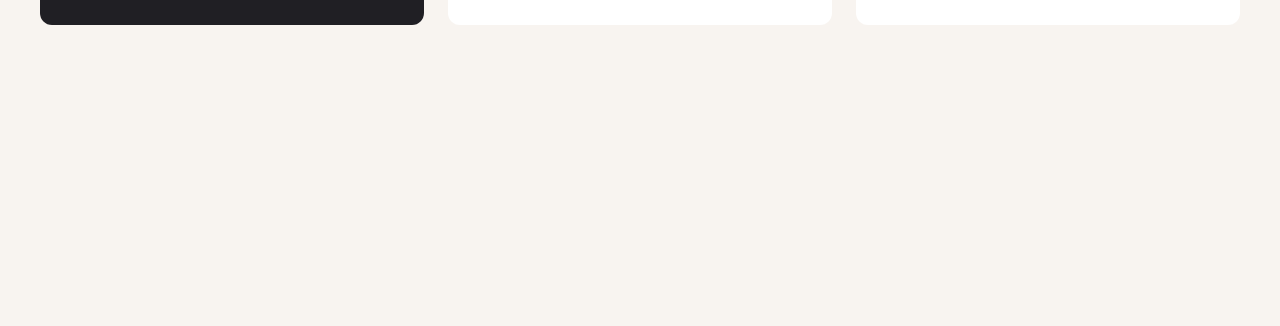
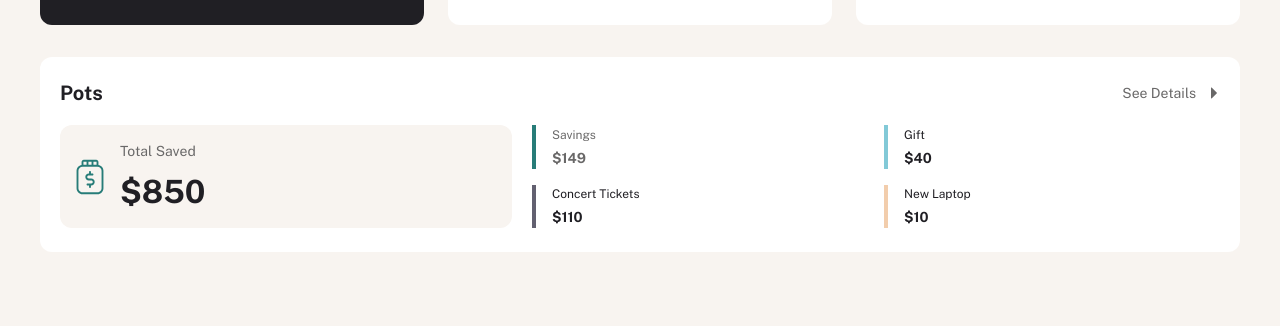
Before and after one commit to emerald-nomad/personal-finance-app, a Next.js app: page /dashboard in a window 1280 px wide. Shown: the part 177-503 px from the top of the page. Built offline with nearby package versions, Linux system fonts and the light colour scheme.

Commit message:
overview pots

```diff
--- a/app/_components/Button/button.module.scss
+++ b/app/_components/Button/button.module.scss
@@ -1,6 +1,6 @@
 .button {
   display: flex;
-  width: 100%;
+  // width: 100%;
   padding: var(--spacing-200, 16px);
   justify-content: center;
   align-items: center;
@@ -8,6 +8,7 @@
   cursor: pointer;
   border-radius: var(--spacing-100, 8px);
   border: 1px solid;
+  text-decoration: none;
 
   &.primary {
     background: var(--color-grey-900, #201f24);
--- a/app/_components/Button/button.tsx
+++ b/app/_components/Button/button.tsx
@@ -2,22 +2,46 @@ import { ButtonHTMLAttributes } from "react";
 import clsx from "clsx";
 import styles from "./button.module.scss";
 import IconCaretDown from "@/images/icon-caret-down.svg";
+import Link from "next/link";
 
 interface ButtonProps extends ButtonHTMLAttributes<HTMLButtonElement> {
   color?: "primary" | "secondary" | "tertiary" | "destroy";
+  className?: string;
+  as?: "link" | "buton";
+  href?: string;
 }
 
-export function Button({ children, color = "primary" }: ButtonProps) {
-  return (
+export function Button({
+  children,
+  color = "primary",
+  className,
+  as = "buton",
+  href = "",
+}: ButtonProps) {
+  return as == "buton" ? (
     <button
       className={clsx([
         styles.button,
         styles[color],
         color === "tertiary" ? "text-preset-4" : "text-preset-4-bold",
+        className,
       ])}
     >
       {children}
       {color === "tertiary" && <IconCaretDown />}
     </button>
+  ) : (
+    <Link
+      className={clsx([
+        styles.button,
+        styles[color],
+        color === "tertiary" ? "text-preset-4" : "text-preset-4-bold",
+        className,
+      ])}
+      href={href as string}
+    >
+      {children}
+      {color === "tertiary" && <IconCaretDown />}
+    </Link>
   );
 }
--- a/app/auth/login/login.module.scss
+++ b/app/auth/login/login.module.scss
@@ -35,3 +35,7 @@
 .link {
   color: var(--color-grey-900, #201f24);
 }
+
+.button {
+  width: 100%;
+}
--- a/app/auth/login/page.tsx
+++ b/app/auth/login/page.tsx
@@ -12,7 +12,7 @@ export default function Page() {
         <Input id="email" label="Email" />
         <PasswordInput id="password" label="Password" />
       </div>
-      <Button>Login</Button>
+      <Button className={styles["button"]}>Login</Button>
       <p className={clsx([styles["text"], "text-preset-4"])}>
         Need to create an account?{" "}
         <Link
--- a/app/auth/signup/page.tsx
+++ b/app/auth/signup/page.tsx
@@ -17,7 +17,7 @@ export default function Page() {
           helperText="Passwords must be at least 8 characters"
         />
       </div>
-      <Button>Create Account</Button>
+      <Button className={styles["button"]}>Create Account</Button>
       <p className={clsx([styles["text"], "text-preset-4"])}>
         Already have an account?{" "}
         <Link
--- a/app/auth/signup/signup.module.scss
+++ b/app/auth/signup/signup.module.scss
@@ -39,3 +39,7 @@
 .link {
   color: var(--color-grey-900, #201f24);
 }
+
+.button {
+  width: 100%;
+}
--- /dev/null
+++ b/app/dashboard/_components/Pots/index.ts
@@ -0,0 +1 @@
+export * from "./pots";
--- /dev/null
+++ b/app/dashboard/_components/Pots/pots.module.scss
@@ -0,0 +1,115 @@
+@use "../../../mixins" as *;
+
+.pots {
+  display: flex;
+  padding: var(--spacing-300, 24px) var(--spacing-250, 20px);
+  flex-direction: column;
+  align-items: flex-start;
+  gap: var(--spacing-250, 20px);
+  align-self: stretch;
+  border-radius: var(--spacing-150, 12px);
+  background: var(--color-white, #fff);
+}
+
+.heading {
+  display: flex;
+  justify-content: space-between;
+  align-items: center;
+  align-self: stretch;
+}
+
+.content {
+  display: flex;
+  flex-direction: column;
+  justify-content: center;
+  align-items: flex-start;
+  gap: var(--spacing-250, 20px);
+  align-self: stretch;
+
+  @include mq(md) {
+    // flex-direction: row;
+    justify-content: initial;
+    gap: var(--spacing-250, 20px);
+    display: grid;
+    grid-template-columns: repeat(5, 1fr);
+  }
+}
+
+.total-saved {
+  display: flex;
+  // height: 110px;
+  padding: var(--spacing-200, 16px);
+  align-items: center;
+  gap: var(--spacing-200, 16px);
+  align-self: stretch;
+  border-radius: var(--spacing-150, 12px);
+  background: var(--color-beige-100, #f8f4f0);
+
+  @include mq(md) {
+    grid-column: 1 / span 2;
+  }
+
+  &-amount {
+    display: flex;
+    flex-direction: column;
+    align-items: flex-start;
+    gap: 11px;
+
+    .title {
+      color: var(--color-grey-500, #696868);
+    }
+
+    .value {
+      color: var(--color-grey-900, #201f24);
+    }
+  }
+}
+
+.savings {
+  gap: var(--spacing-200, 16px);
+  align-self: stretch;
+  display: grid;
+  grid-template-columns: repeat(2, 1fr);
+
+  @include mq(md) {
+    grid-column: 3 / span 3;
+  }
+
+  &-micro {
+    display: flex;
+    flex-direction: column;
+    justify-content: center;
+    align-items: flex-start;
+    gap: var(--spacing-50, 4px);
+    padding-left: var(--spacing-200, 16px);
+    border-left: var(--spacing-50, 4px) solid var(--color-green, #277c78);
+
+    &.green {
+      border-left-color: var(--color-green, #277c78);
+    }
+
+    &.cyan {
+      border-left-color: var(--color-cyan, #82c9d7);
+    }
+
+    &.navy {
+      border-left-color: var(--color-navy, #626070);
+    }
+
+    &.yellow {
+      border-left-color: var(--color-yellow, #f2cdac);
+    }
+
+    span {
+      display: block;
+    }
+
+    &:nth-child(1) {
+      color: var(--color-grey-500, #696868);
+    }
+
+    &:nth-child(2) {
+      color: var(--color-grey-900, #201f24);
+    }
+  }
+}
--- /dev/null
+++ b/app/dashboard/_components/Pots/pots.tsx
@@ -0,0 +1,51 @@
+import clsx from "clsx";
+import styles from "./pots.module.scss";
+import { Button } from "@/app/_components/Button";
+import PotIcon from "@/images/icon-pot.svg";
+
+export function Pots() {
+  return (
+    <div className={clsx([styles["pots"]])}>
+      <div className={clsx([styles["heading"]])}>
+        <span className={clsx(["text-preset-2"])}>Pots</span>
+        <Button as="link" href="/dashboard/pots" color="tertiary">
+          See Details
+        </Button>
+      </div>
+      <div className={clsx([styles["content"]])}>
+        <div className={clsx([styles["total-saved"]])}>
+          <PotIcon />
+          <div className={clsx([styles["total-saved-amount"]])}>
+            <span className={clsx(["text-preset-4", styles["title"]])}>
+              Total Saved
+            </span>
+            <span className={clsx(["text-preset-1", styles["value"]])}>
+              $850
+            </span>
+          </div>
+        </div>
+        <div className={clsx([styles["savings"]])}>
+          <SavingsMicro title="Savings" value="$149" color="green" />
+          <SavingsMicro title="Gift" value="$40" color="cyan" />
+          <SavingsMicro title="Concert Tickets" value="$110" color="navy" />
+          <SavingsMicro title="New Laptop" value="$10" color="yellow" />
+        </div>
+      </div>
+    </div>
+  );
+}
+
+interface SavingsMicroProps {
+  title: string;
+  value: string;
+  color: "green" | "cyan" | "navy" | "yellow";
+}
+
+function SavingsMicro({ title, value, color }: SavingsMicroProps) {
+  return (
+    <div className={clsx([styles["savings-micro"], styles[color]])}>
+      <span className={clsx(["text-preset-5"])}>{title}</span>
+      <span className={clsx(["text-preset-4-bold"])}>{value}</span>
+    </div>
+  );
+}
--- /dev/null
+++ b/app/dashboard/overview.module.scss
@@ -0,0 +1,33 @@
+@use "../mixins" as *;
+
+.summary-content {
+  display: flex;
+  flex-direction: column;
+  align-items: flex-start;
+  gap: var(--spacing-300, 24px);
+  align-self: stretch;
+
+  @include mq(lg) {
+    flex-direction: row;
+  }
+}
+
+.left-side {
+  display: flex;
+  flex-direction: column;
+  align-items: flex-start;
+  gap: var(--spacing-200, 16px);
+  align-self: stretch;
+
+  @include mq(md) {
+    gap: var(--spacing-300, 24px);
+  }
+}
+
+.right-side {
+  display: flex;
+  flex-direction: column;
+  align-items: flex-start;
+  gap: var(--spacing-200, 16px);
+  align-self: stretch;
+}
--- a/app/dashboard/page.tsx
+++ b/app/dashboard/page.tsx
@@ -1,11 +1,20 @@
 import { PageTitle } from "@/app/dashboard/_components/PageTitle";
+import { Pots } from "./_components/Pots";
 import { Summary } from "./_components/Summary";
+import clsx from "clsx";
+import styles from "./overview.module.scss";
 
 export default function Home() {
   return (
     <>
       <PageTitle>Overview</PageTitle>
       <Summary />
+      <div className={clsx([styles["summary-content"]])}>
+        <div className={clsx([styles["left-side"]])}>
+          <Pots />
+        </div>
+        <div className={clsx([styles["right-side"]])}></div>
+      </div>
     </>
   );
 }
```
